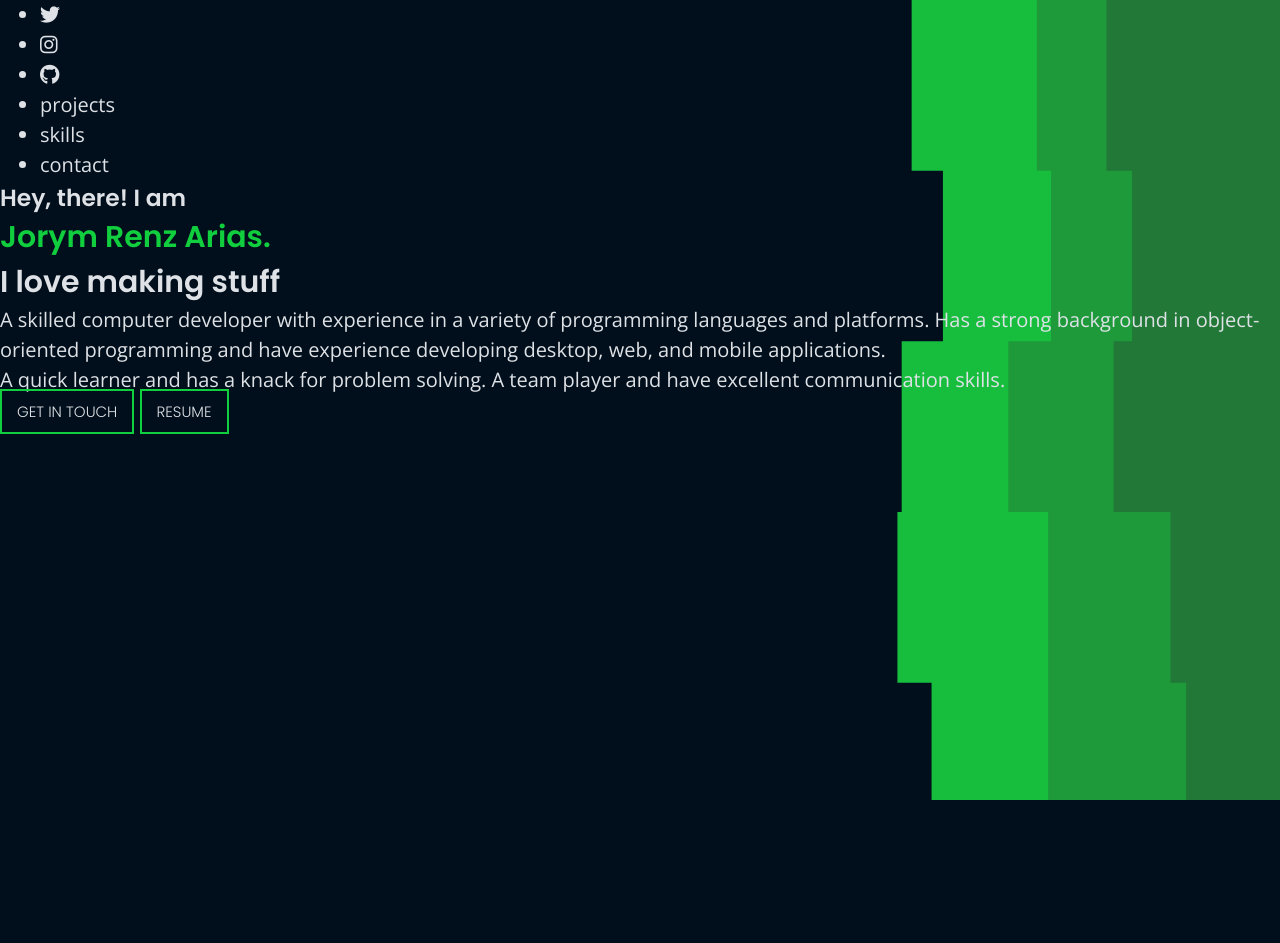
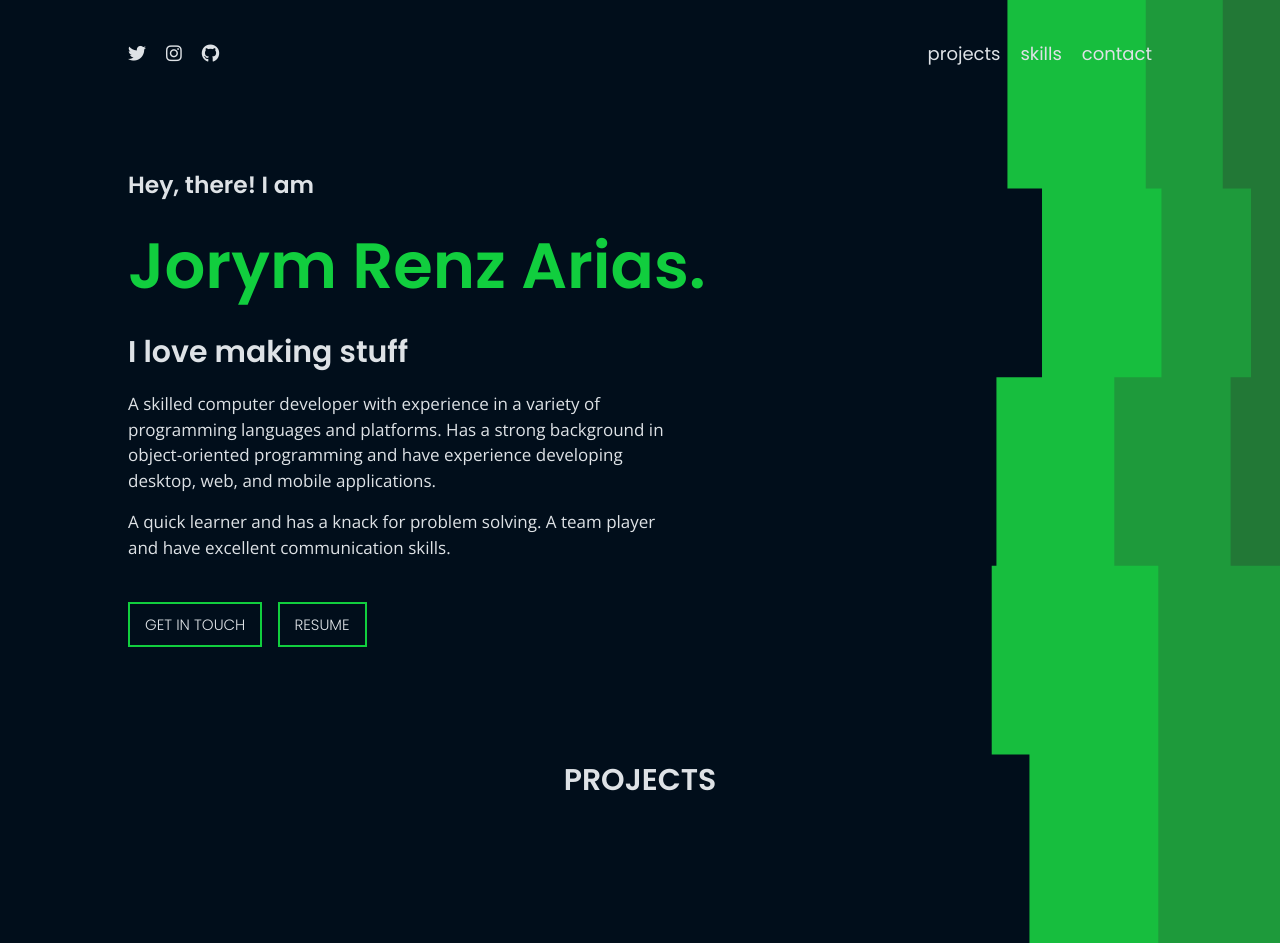
Before and after one commit to xyugen/personal-portfolio, a website: page public/index.html in a window 1280 px wide. Before the commit the page ends 800 px from the top, so only its background shows below. Drawn offline with nearby package versions, Linux system fonts and the light colour scheme.

Commit message:
added styles

```diff
--- a/public/index.html
+++ b/public/index.html
@@ -43,7 +43,15 @@
                     <a href="CV" class="btn">RESUME</a>
                 </div>
             </section>
+
+            <section class="projects" id="projects">
+                <h2 class="projects-title">PROJECTS</h2>
+            </section>
         </main>
+
+        <footer>
+
+        </footer>
     </div>
 
     <script src="./app.js"></script>
--- a/public/style.css
+++ b/public/style.css
@@ -78,3 +78,75 @@ a {
 
     transition: var(--transition);
 }
+
+/* CONTENT */
+.main-container {
+    padding: 2em 10%;
+}
+
+/* HEADER */
+header {
+    display: flex;
+    justify-content: space-between;
+
+    margin-bottom: 2em;
+}
+
+header>ul,
+header>nav>ul {
+    display: flex;
+    flex-direction: row;
+    gap: 20px;
+
+    list-style: none;
+    padding: 0;
+
+    font-family: var(--txt-primary);
+    font-size: 18px;
+}
+
+nav {
+    color: var(--clr-bg) !important;
+}
+
+/* MAIN */
+main {
+    margin: 5em 0;
+}
+
+/* ABOUT */
+.about {
+    margin: 2em 0;
+}
+
+.about>*:not(:first-child):not(:last-child) {
+    margin: 1rem 0;
+}
+
+.about-title {
+    margin-bottom: 2rem;
+    font-size: 48pt;
+}
+
+.about-desc {
+    font-size: 17px;
+    font-weight: lighter;
+    max-width: 35rem;
+}
+
+.about-btn {
+    margin: 3rem 0;
+}
+
+.about-btn>*:not(:last-child) {
+    margin-right: 10px;
+}
+
+/* PROJECTS */
+.projects {
+    margin-top: 6em;
+}
+
+.projects-title {
+    text-align: center;
+}
```
